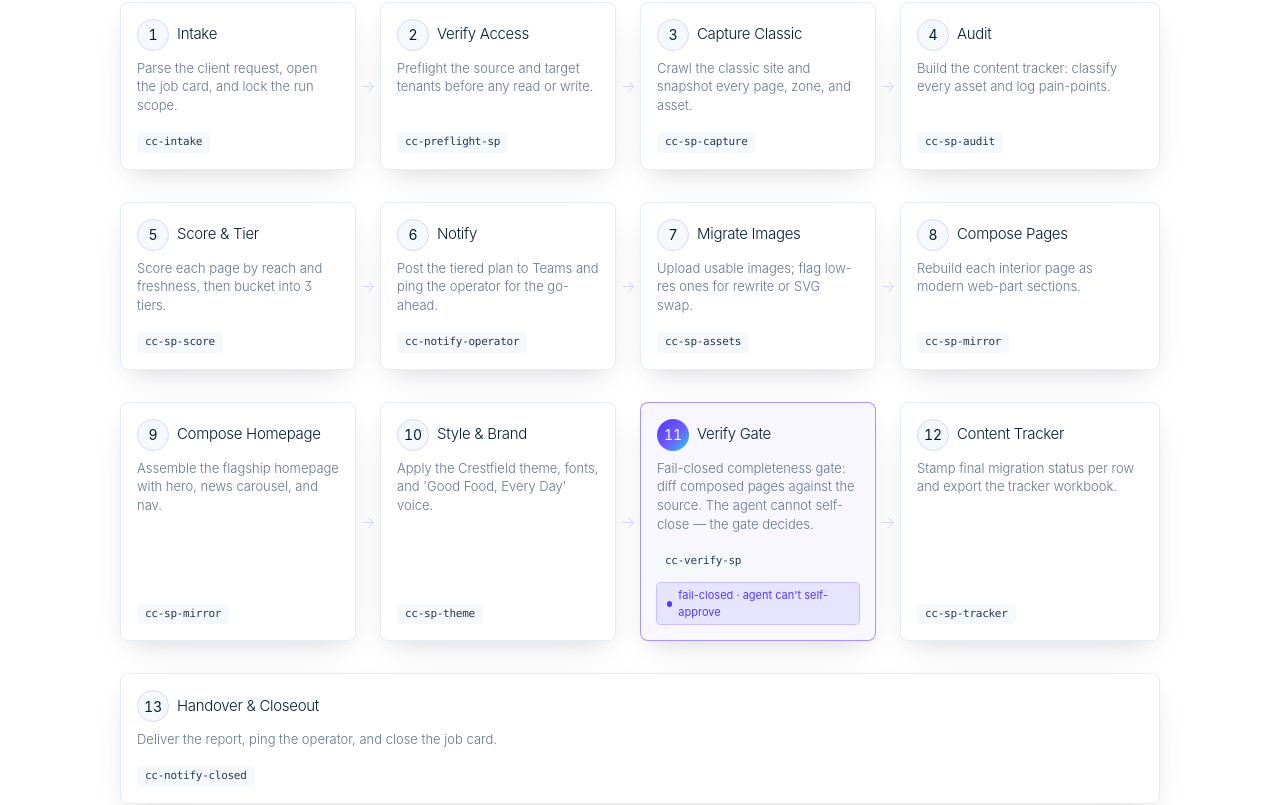
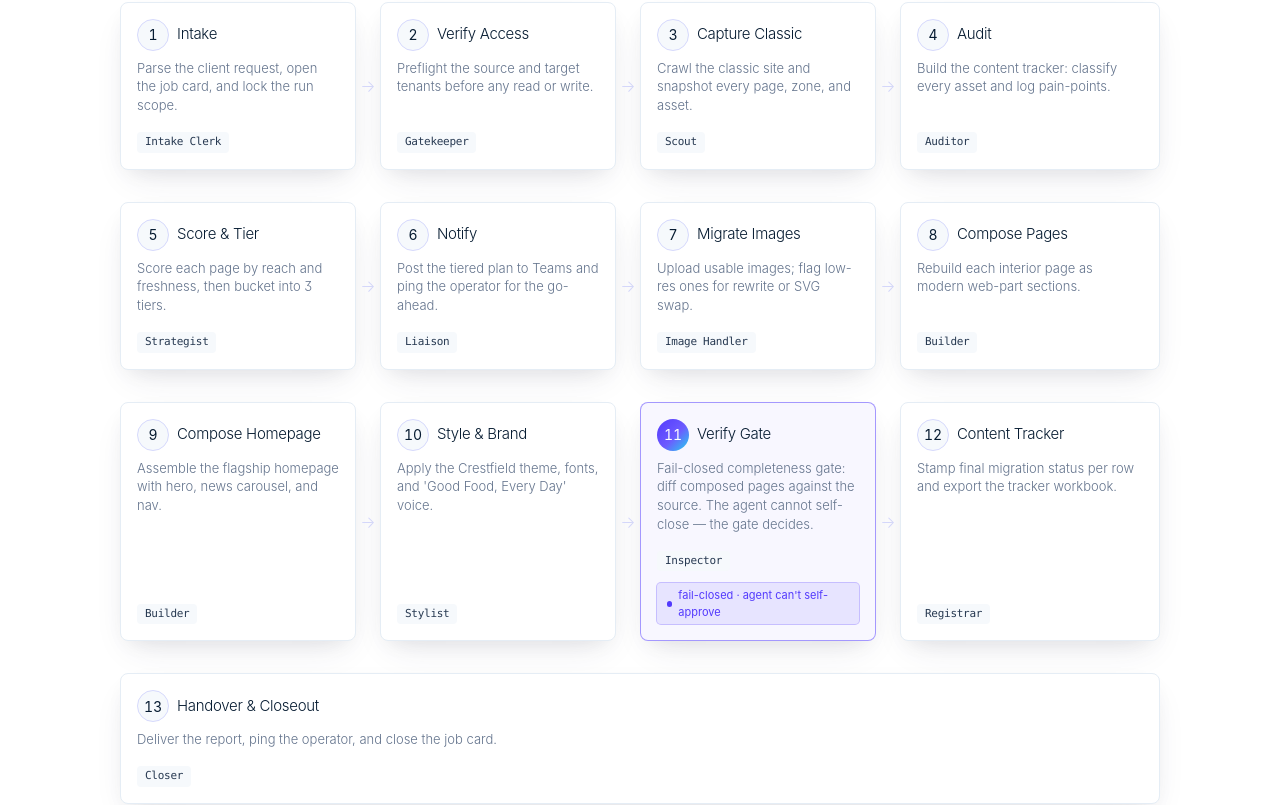
Before and after one commit to sukaimi/OpenClaw, a Next.js app in the folder spark-demo/: page / in a window 1280 px wide. Shown: the part 1876-2681 px from the top of the page. Built offline with nearby package versions, Linux system fonts and the light colour scheme.

Commit message:
spark-demo: replace cc-* codenames with agent role names across the site

```diff
--- a/spark-demo/components/showcase/AgentsSection.tsx
+++ b/spark-demo/components/showcase/AgentsSection.tsx
@@ -10,17 +10,14 @@ function AgentCard({ agent }: { agent: Agent }) {
           : "border-border bg-surface shadow-card"
       }`}
     >
-      <div className="flex items-center justify-between gap-2">
-        <span className="inline-block rounded-[var(--radius-sm)] bg-surface-muted px-2 py-0.5 font-mono text-[11px] tracking-tight text-label">
-          {agent.id}
-        </span>
-        {special ? (
+      {special ? (
+        <div className="flex items-center justify-end gap-2">
           <span className="inline-flex items-center gap-1.5 rounded-[var(--radius-sm)] bg-primary/10 px-2 py-0.5 text-[11px] font-normal text-primary ring-1 ring-primary/30">
             <span className="h-1.5 w-1.5 rounded-full bg-primary" />
             verify gate
           </span>
-        ) : null}
-      </div>
+        </div>
+      ) : null}
       <h3 className="mt-3 text-[17px] font-semibold leading-tight tracking-[-0.01em] text-heading">
         {agent.role}
       </h3>
@@ -49,7 +46,7 @@ export default function AgentsSection() {
 
       <div className="mt-12 grid grid-cols-2 gap-4 sm:gap-5 md:grid-cols-3 lg:grid-cols-4">
         {agents.map((agent) => (
-          <AgentCard key={agent.id} agent={agent} />
+          <AgentCard key={agent.role} agent={agent} />
         ))}
       </div>
     </section>
--- a/spark-demo/components/showcase/agents.ts
+++ b/spark-demo/components/showcase/agents.ts
@@ -1,5 +1,4 @@
 export type Agent = {
-  id: string;
   role: string;
   profile: string;
   special?: boolean;
@@ -7,72 +6,60 @@ export type Agent = {
 
 export const agents: Agent[] = [
   {
-    id: "cc-intake",
     role: "Intake Clerk",
     profile:
       "Opens the job, parses the client request, and locks the run scope.",
   },
   {
-    id: "cc-preflight-sp",
     role: "Gatekeeper",
     profile:
       "Verifies read access to the source and write access to the target before anything runs.",
   },
   {
-    id: "cc-sp-capture",
     role: "Scout",
     profile:
       "Crawls the classic site and snapshots every page, zone, and asset.",
   },
   {
-    id: "cc-sp-audit",
     role: "Auditor",
     profile:
       "Classifies every asset, flags broken links and low-res images, logs pain-points.",
   },
   {
-    id: "cc-sp-score",
     role: "Strategist",
     profile:
       "Scores pages by reach and freshness, then tiers them so the important ones rebuild first.",
   },
   {
-    id: "cc-notify-operator",
     role: "Liaison",
     profile: "Posts the tiered plan to Teams and waits for the operator's go-ahead.",
   },
   {
-    id: "cc-sp-assets",
     role: "Image Handler",
     profile:
       "Migrates usable images and flags low-res ones for rewrite or SVG swap.",
   },
   {
-    id: "cc-sp-mirror",
     role: "Builder",
     profile:
       "Rebuilds interior pages and the homepage as modern web parts via Microsoft Graph.",
   },
   {
-    id: "cc-sp-theme",
     role: "Stylist",
     profile: "Applies the theme, fonts, wallpaper, and brand voice.",
   },
   {
-    id: "cc-verify-sp",
     role: "Inspector",
     profile:
       "The fail-closed gate: diffs built pages against source and demands copy fidelity 1.00. No agent can self-approve.",
     special: true,
   },
   {
-    id: "cc-sp-tracker",
     role: "Registrar",
     profile:
       "Stamps final migration status and exports the 3-sheet tracker workbook.",
   },
   {
-    id: "cc-notify-closed",
     role: "Closer",
     profile:
       "Delivers the handover report, pings the operator, and closes the job.",
--- a/spark-demo/fixtures/pipeline-stages.json
+++ b/spark-demo/fixtures/pipeline-stages.json
@@ -10,7 +10,7 @@
       "id": "intake",
       "label": "Intake",
       "description": "Parse the client request, open the job card, and lock the run scope.",
-      "agent": "cc-intake",
+      "agent": "Intake Clerk",
       "durationMs": 1800,
       "logs": [
         "Job DEMO-0022 opened for Crestfield Foods International",
@@ -22,7 +22,7 @@
       "id": "verify-access",
       "label": "Verify Access",
       "description": "Preflight the source and target tenants before any read or write.",
-      "agent": "cc-preflight-sp",
+      "agent": "Gatekeeper",
       "durationMs": 2600,
       "logs": [
         "Delegated session verify-contoso.json validated",
@@ -34,7 +34,7 @@
       "id": "capture-classic",
       "label": "Capture Classic",
       "description": "Crawl the classic site and snapshot every page, zone, and asset.",
-      "agent": "cc-sp-capture",
+      "agent": "Scout",
       "durationMs": 5200,
       "logs": [
         "Crawled 16 classic pages across 5 hubs",
@@ -46,7 +46,7 @@
       "id": "audit",
       "label": "Audit",
       "description": "Build the content tracker: classify every asset and log pain-points.",
-      "agent": "cc-sp-audit",
+      "agent": "Auditor",
       "durationMs": 4100,
       "logs": [
         "48 content rows classified across Content Tracker",
@@ -58,7 +58,7 @@
       "id": "score-tier",
       "label": "Score & Tier",
       "description": "Score each page by reach and freshness, then bucket into 3 tiers.",
-      "agent": "cc-sp-score",
+      "agent": "Strategist",
       "durationMs": 2400,
       "logs": [
         "Signals: inbound links, days-since-modified, source text length",
@@ -70,7 +70,7 @@
       "id": "notify",
       "label": "Notify",
       "description": "Post the tiered plan to Teams and ping the operator for the go-ahead.",
-      "agent": "cc-notify-operator",
+      "agent": "Liaison",
       "durationMs": 1500,
       "logs": [
         "Handover plan posted to Teams · SPARK channel",
@@ -82,7 +82,7 @@
       "id": "migrate-images",
       "label": "Migrate Images",
       "description": "Upload usable images; flag low-res ones for rewrite or SVG swap.",
-      "agent": "cc-sp-assets",
+      "agent": "Image Handler",
       "durationMs": 4300,
       "logs": [
         "9 images processed from Image Index",
@@ -94,7 +94,7 @@
       "id": "compose-pages",
       "label": "Compose Pages",
       "description": "Rebuild each interior page as modern web-part sections.",
-      "agent": "cc-sp-mirror",
+      "agent": "Builder",
       "durationMs": 6800,
       "logs": [
         "Composed 15 interior pages from tracker rows",
@@ -106,7 +106,7 @@
       "id": "compose-homepage",
       "label": "Compose Homepage",
       "description": "Assemble the flagship homepage with hero, news carousel, and nav.",
-      "agent": "cc-sp-mirror",
+      "agent": "Builder",
       "durationMs": 5400,
       "logs": [
         "Hero: 'Crestfield Foods International — Global Intranet Portal'",
@@ -118,7 +118,7 @@
       "id": "style-brand",
       "label": "Style & Brand",
       "description": "Apply the Crestfield theme, fonts, and 'Good Food, Every Day' voice.",
-      "agent": "cc-sp-theme",
+      "agent": "Stylist",
       "durationMs": 3200,
       "logs": [
         "Brand theme applied · tagline 'Good Food, Every Day'",
@@ -130,7 +130,7 @@
       "id": "verify-gate",
       "label": "Verify Gate",
       "description": "Fail-closed completeness gate: diff composed pages against the source. The agent cannot self-close — the gate decides.",
-      "agent": "cc-verify-sp",
+      "agent": "Inspector",
       "durationMs": 4800,
       "isGate": true,
       "failClosed": true,
@@ -145,7 +145,7 @@
       "id": "content-tracker",
       "label": "Content Tracker",
       "description": "Stamp final migration status per row and export the tracker workbook.",
-      "agent": "cc-sp-tracker",
+      "agent": "Registrar",
       "durationMs": 2200,
       "logs": [
         "Status stamped: 30 Migrate · 9 Rewrite · 5 Review · 4 Archive",
@@ -157,7 +157,7 @@
       "id": "handover-closeout",
       "label": "Handover & Closeout",
       "description": "Deliver the report, ping the operator, and close the job card.",
-      "agent": "cc-notify-closed",
+      "agent": "Closer",
       "durationMs": 1300,
       "logs": [
         "Handover report delivered to operator",
```
